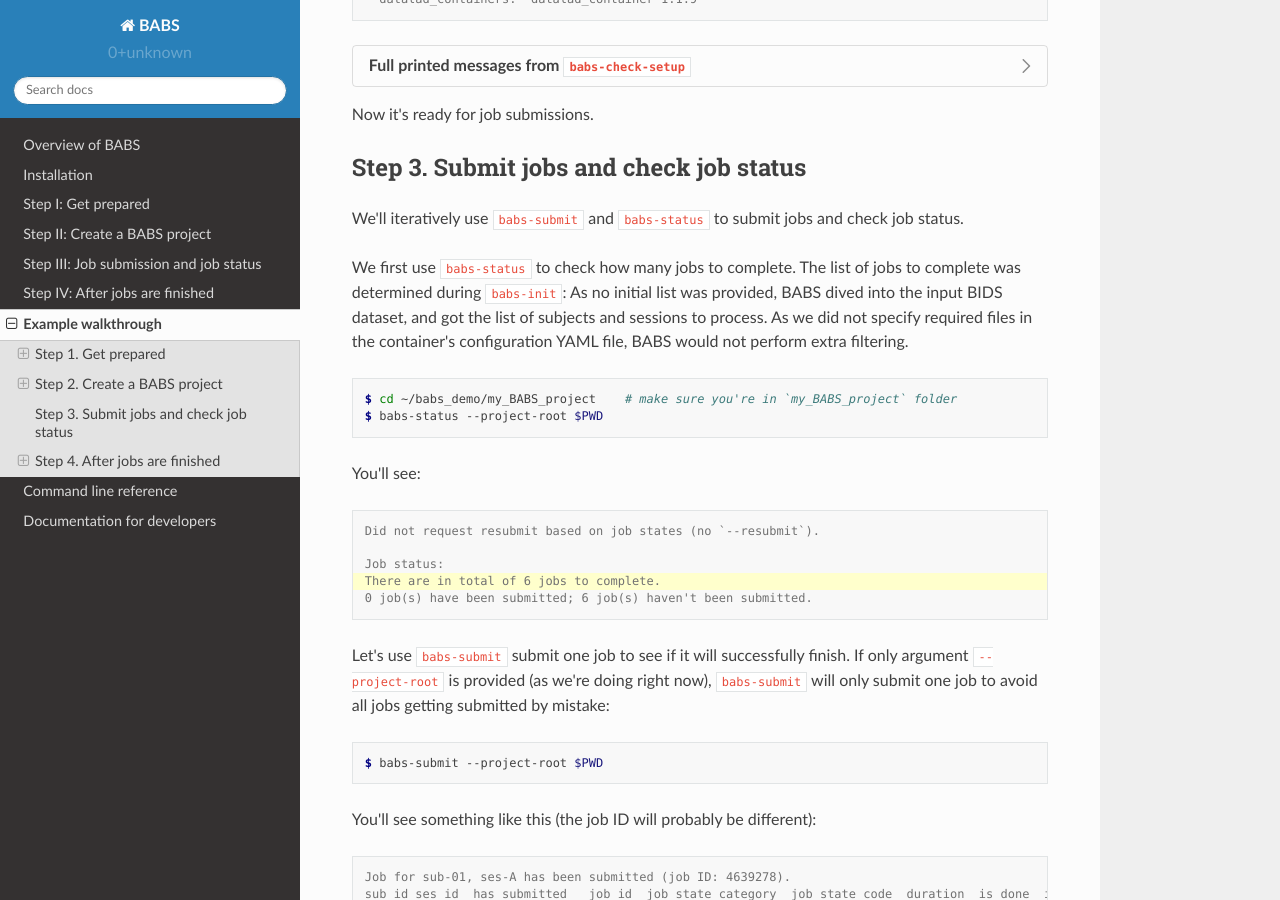
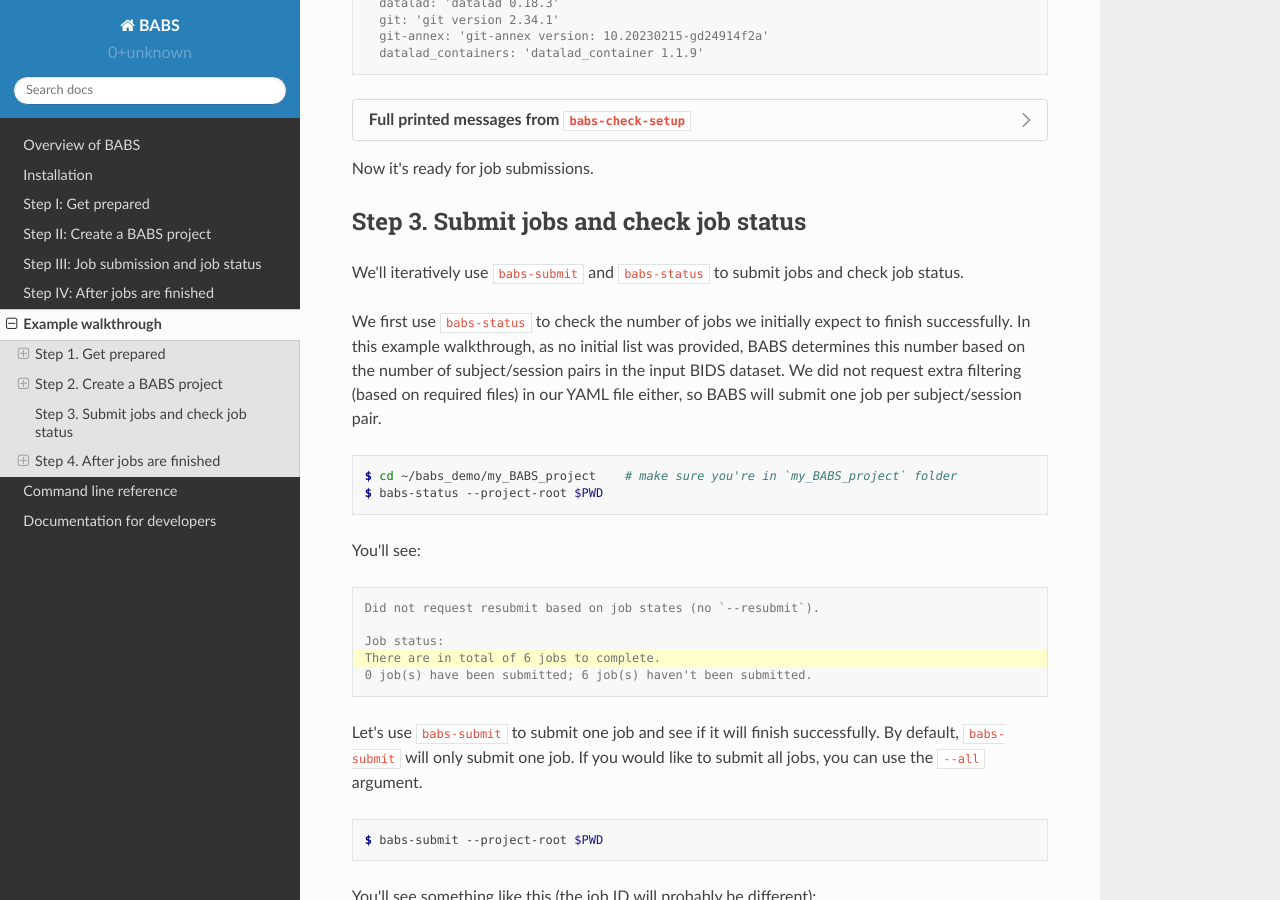
Before and after one commit to PennLINC/babs, a Sphinx documentation site: the page built from docs/source/walkthrough.rst, in a window 1280 px wide and 900 px high, scrolled down 7201 px. Built offline with Sphinx 7.4.7 and the Read the Docs theme 2.0.0, drawn with Linux system fonts in a browser that asks for light colours; some of the changed text lies outside the part shown.

Commit message:
incorporate Sydney's comments in example walkthru

```diff
--- a/docs/source/walkthrough.rst
+++ b/docs/source/walkthrough.rst
@@ -266,6 +266,25 @@
 
     * If needed, you may add requests for other resources. See :ref:`cluster-resources`
       for how to do so.
+    * .. dropdown:: For Penn Medicine CUBIC cluster only:
+
+        You may need to add line #5-6 highlighted in the block below
+        to avoid some compute nodes
+        that currently have issues in file locks:
+
+        ..  code-block:: yaml
+            :linenos:
+            :emphasize-lines: 5,6
+
+            cluster_resources:
+                interpreting_shell: /bin/bash
+                hard_memory_limit: 2G
+                temporary_disk_space: 20G
+                customized_text: |
+                    #$ -l hostname=!compute-fed*
+
+.. developer's note: if YAML file of walkthrough was changed:
+..  also need to change above copied section "cluster_resources"!
 
 * Section ``script_preamble``:
 
@@ -429,9 +448,9 @@
 
 Step 2.2. Use ``babs-check-setup`` to make sure it's good to go
 --------------------------------------------------------------------
-It's important to let BABS checks if everything has been correctly set up. In addition,
-it's a good idea to run a toy, test job to make sure the environment you specified in the YAML file
-is working as expected.
+It's important to let BABS check to be sure that the project has been initialized correctly. In addition,
+it's often a good idea to run a test job to make sure
+that the environment and cluster resources specified in the YAML file are workable.
 
 Note that starting from this step in this example walkthrough, without further instructions,
 all BABS functions will be called from where the BABS project
@@ -490,12 +509,11 @@
 ==========================================
 We'll iteratively use ``babs-submit`` and ``babs-status`` to submit jobs and check job status.
 
-We first use ``babs-status`` to check how many jobs to complete.
-The list of jobs to complete was determined during ``babs-init``:
-As no initial list was provided, BABS dived into the input BIDS dataset,
-and got the list of subjects and sessions to process. As we did not specify
-required files in the container's configuration YAML file, BABS would not
-perform extra filtering.
+We first use ``babs-status`` to check the number of jobs we initially expect to finish successfully.
+In this example walkthrough, as no initial list was provided,
+BABS determines this number based on the number of subject/session pairs in the input BIDS dataset.
+We did not request extra filtering (based on required files) in our YAML file either,
+so BABS will submit one job per subject/session pair.
 
 ..  code-block:: console
 
@@ -513,10 +531,9 @@
     There are in total of 6 jobs to complete.
     0 job(s) have been submitted; 6 job(s) haven't been submitted.
 
-Let's use ``babs-submit`` submit one job to see if it will successfully finish.
-If only argument ``--project-root`` is provided (as we're doing right now),
-``babs-submit`` will only submit
-one job to avoid all jobs getting submitted by mistake:
+Let's use ``babs-submit`` to submit one job and see if it will finish successfully.
+By default, ``babs-submit`` will only submit one job.
+If you would like to submit all jobs, you can use the ``--all`` argument.
 
 .. code-block:: console
 
@@ -660,10 +677,10 @@
 
 Step 4.1. Use ``babs-merge`` to merge all results and provenance
 --------------------------------------------------------------------
-After all jobs are successfully finished,
-we will first merge all the results and provenance.
-This is because each job was executed on a different branch.
-We need to merge them together onto the default branch.
+After all jobs have finished successfully,
+we will merge all the results and provenance.
+Each job was executed on a different branch, so we must
+merge them together into the mainline branch.
 
 We now run ``babs-merge`` in the root directory of ``my_BABS_project``:
 
@@ -695,10 +712,10 @@
 Step 4.2. Consume results
 ------------------------------
 
-To consume the results, we should not directly go into output RIA
-or ``merge_ds`` folder (created by ``babs-merge``) to check results there;
-instead, we should clone the output RIA as another folder (e.g., called ``my_BABS_project_outputs``)
-outside the original BABS project:
+To consume the results, we should not access the output RIA store
+or ``merge_ds`` directories inside the BABS project.
+Instead, we should clone the output RIA as another folder (e.g., called ``my_BABS_project_outputs``)
+to a location external to the BABS project:
 
 ..  code-block:: console
 
```
Also changed, not shown: other parts of docs/source/walkthrough.rst (+2 -2 lines).
